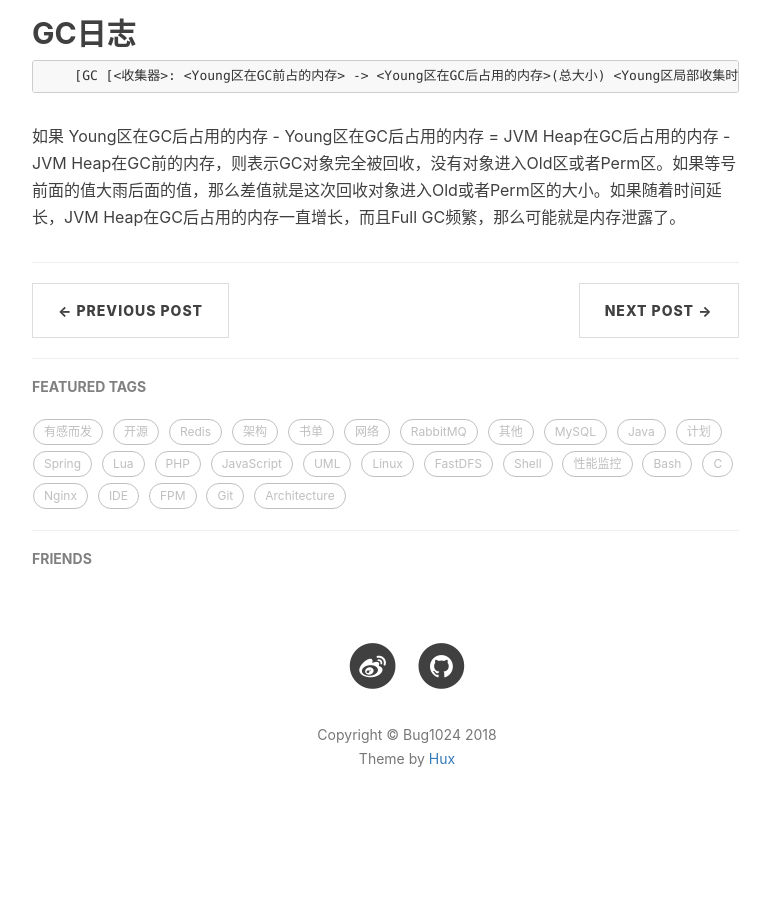
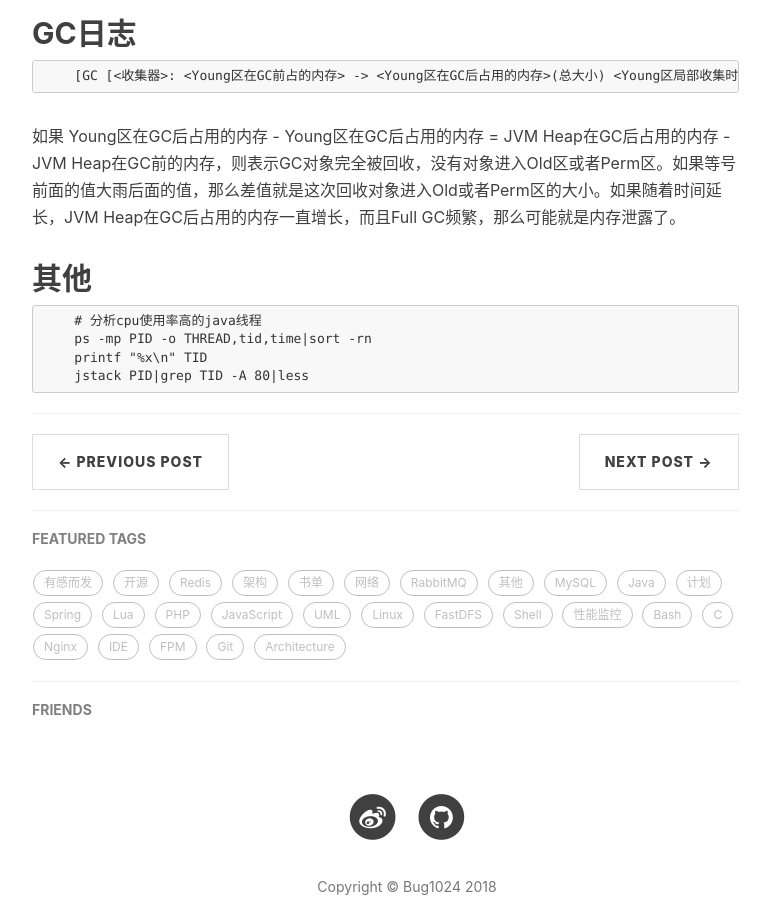
Before and after one commit to bug1024/jeet-blog, a Jekyll site: the page built from _posts/2017-09-30-jstat.md, in a window 1280 px wide and 900 px high, scrolled down 1320 px. Shown: the whole window, without its empty margins (233-1003 px from the left). Built offline with Jekyll 4.4.1, drawn with Linux system fonts in a browser that asks for light colours; nearby versions of some CDN libraries; comment, search, counter and statistics services are not loaded; before the commit the page ends 2156 px from its top, so only the background shows below that.

Commit message:
java cpu

````diff
--- a/_posts/2017-09-30-jstat.md
+++ b/_posts/2017-09-30-jstat.md
@@ -47,3 +47,11 @@ tags:
 ```
 
 如果 Young区在GC后占用的内存 - Young区在GC后占用的内存 =  JVM Heap在GC后占用的内存 - JVM Heap在GC前的内存，则表示GC对象完全被回收，没有对象进入Old区或者Perm区。如果等号前面的值大雨后面的值，那么差值就是这次回收对象进入Old或者Perm区的大小。如果随着时间延长，JVM Heap在GC后占用的内存一直增长，而且Full GC频繁，那么可能就是内存泄露了。
+
+## 其他
+```
+    # 分析cpu使用率高的java线程
+    ps -mp PID -o THREAD,tid,time|sort -rn
+    printf "%x\n" TID
+    jstack PID|grep TID -A 80|less
+```
````
